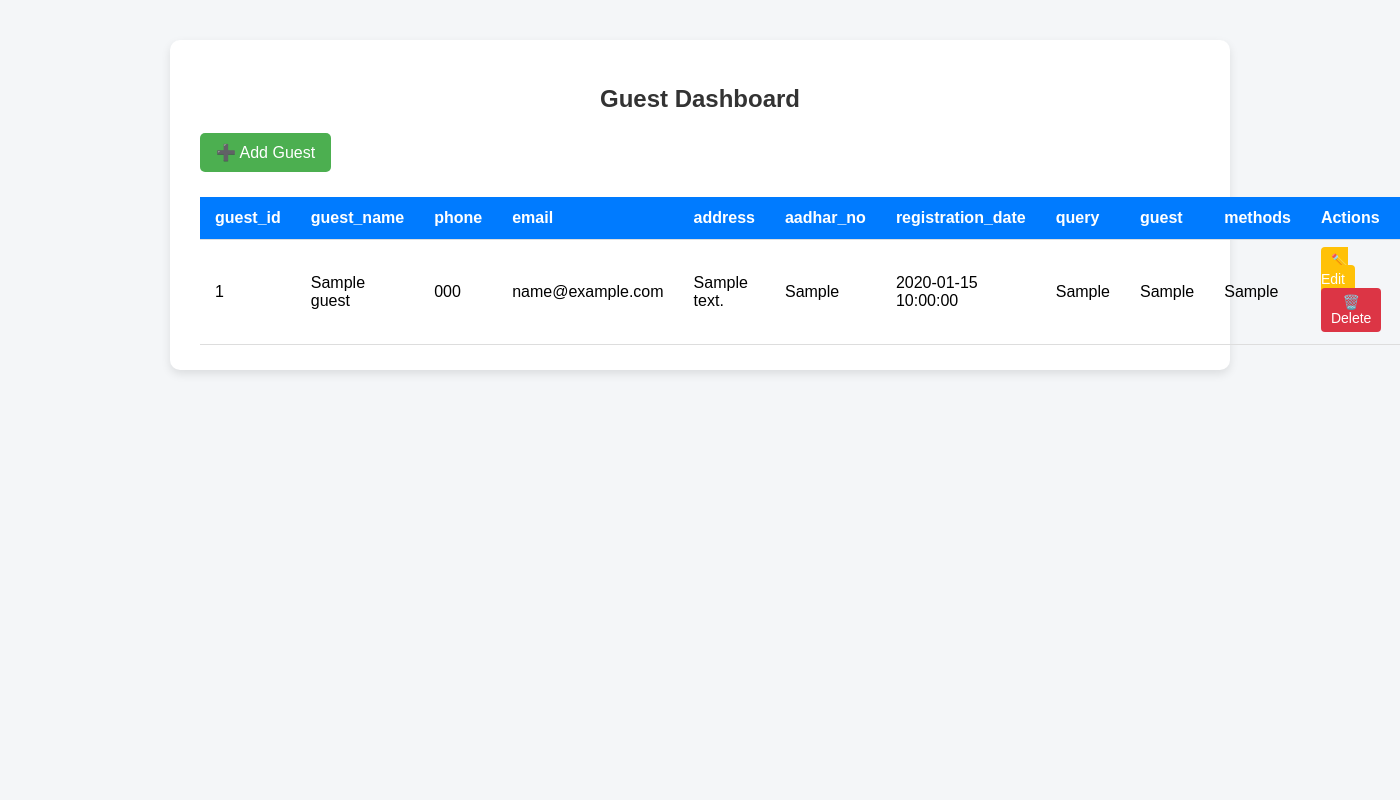
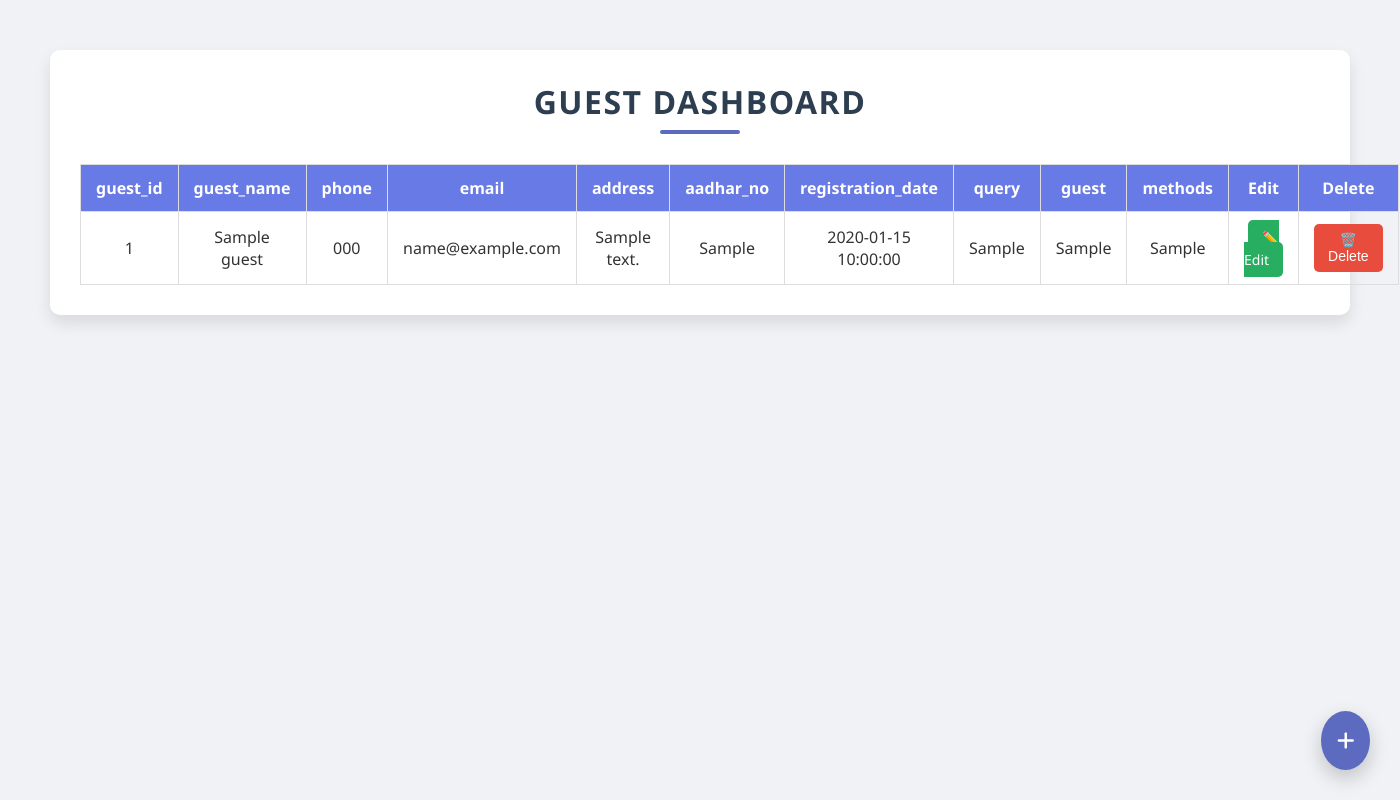
Before and after one commit to Aaslesha05/hotel-management-db, a Flask app: page /dashboard in a window 1400 px wide. Run offline with Flask 3, Linux system fonts and the light colour scheme; tables that the repository leaves empty or names only in its code hold one stand-in row (values such as "Sample post").

Commit message:
update styling

```diff
--- a/static/style.css
+++ b/static/style.css
@@ -1,90 +1,181 @@
-/* style.css */
+/* Reset & Base */
+* {
+    margin: 0;
+    padding: 0;
+    box-sizing: border-box;
+}
 
 body {
-    font-family: Arial, sans-serif;
-    background-color: #f4f6f8;
-    margin: 0;
-    padding: 0;
+    font-family: 'Segoe UI', Tahoma, Geneva, Verdana, sans-serif;
+    background-color: #f0f2f5;
+    color: #333;
+    display: flex;
+    justify-content: center;
+    padding: 50px 15px;
 }
 
+/* Container */
 .container {
-    width: 90%;
-    max-width: 1000px;
-    margin: 40px auto;
-    background-color: #fff;
-    padding: 25px 30px;
+    background: white;
+    padding: 30px;
     border-radius: 10px;
-    box-shadow: 0 4px 10px rgba(0, 0, 0, 0.1);
+    box-shadow: 0 8px 16px rgba(0, 0, 0, 0.1);
+    width: 100%;
+    max-width: 1300px;
 }
 
 h2 {
+    font-size: 32px;
+    margin-bottom: 30px;
     text-align: center;
-    color: #333;
-    margin-bottom: 20px;
+    color: #2c3e50;
+    text-transform: uppercase;
+    letter-spacing: 1.5px;
+    position: relative;
 }
 
-a.btn {
-    display: inline-block;
-    background-color: #4CAF50;
-    color: white;
-    padding: 10px 16px;
-    text-decoration: none;
-    border-radius: 5px;
-    margin-bottom: 15px;
+h2::after {
+    content: '';
+    width: 80px;
+    height: 4px;
+    background-color: #5c6bc0;
+    display: block;
+    margin: 7px auto 0;
+    border-radius: 2px;
 }
 
-a.btn:hover {
-    background-color: #45a049;
+/* Add Guest Button */
+.btn {
+    background-color: #5c6bc0;
+    color: white;
+    text-decoration: none;
+    padding: 10px 20px;
+    border-radius: 6px;
+    display: inline-block;
+    margin-bottom: 20px;
+    transition: 0.3s ease;
 }
 
+.btn:hover {
+    background-color: #3f51b5;
+}
+
+/* Table */
 table {
     width: 100%;
     border-collapse: collapse;
     margin-top: 10px;
+    border-radius: 20px;
 }
 
 th, td {
     padding: 12px 15px;
-    text-align: left;
-    border-bottom: 1px solid #ddd;
+    text-align: center;
+    border: 1px solid #ddd;
 }
 
 th {
-    background-color: #007BFF;
+    background-color: #687ae5;
     color: white;
 }
 
-tr:hover {
-    background-color: #f1f1f1;
+tbody tr:nth-child(even) {
+    background-color: #f9f9f9;
 }
 
+/* Action Buttons */
 .btn-edit, .btn-delete {
-    padding: 6px 10px;
-    border: none;
-    border-radius: 4px;
+    padding: 8px 14px;
+    border-radius: 5px;
     text-decoration: none;
     color: white;
+    border: none;
     cursor: pointer;
     font-size: 14px;
-    margin-right: 5px;
+    transition: background 0.3s ease;
 }
 
 .btn-edit {
-    background-color: #ffc107;
+    background-color: #27ae60;
 }
 
 .btn-edit:hover {
-    background-color: #e0a800;
+    background-color: #219150;
 }
 
 .btn-delete {
-    background-color: #dc3545;
+    background-color: #e74c3c;
 }
 
 .btn-delete:hover {
-    background-color: #c82333;
+    background-color: #c0392b;
 }
 
+/* Inline Form for Delete Button */
 .inline-form {
     display: inline;
 }
+/* Floating Add Button */
+.btn-add {
+    position: fixed;
+    bottom: 30px;
+    right: 30px;
+    background-color: #5c6bc0;
+    color: white;
+    padding: 16px;
+    border-radius: 50%;
+    font-size: 20px;
+    text-align: center;
+    box-shadow: 0 8px 20px rgba(0, 0, 0, 0.2);
+    z-index: 1000;
+    transition: background 0.3s ease, transform 0.2s;
+}
+
+.btn-add:hover {
+    background-color: #3f51b5;
+    transform: scale(1.2);
+}
+
+.btn-add i {
+    color: #fff;
+}
+/* Table Row Hover Effect */
+tbody tr:hover {
+    background-color: #f1f1f1;
+    cursor: pointer;
+}
+
+/* Responsive */
+@media screen and (max-width: 768px) {
+    .container {
+        padding: 20px;
+    }
+
+    table, thead, tbody, th, td, tr {
+        display: block;
+    }
+
+    tr {
+        margin-bottom: 15px;
+    }
+
+    td {
+        text-align: right;
+        padding-left: 50%;
+        position: relative;
+    }
+
+    td::before {
+        content: attr(data-label);
+        position: absolute;
+        left: 15px;
+        width: 45%;
+        padding-left: 10px;
+        font-weight: bold;
+        text-align: left;
+    }
+
+    th {
+        display: none;
+    }
+}
--- a/templates/dashboard.html
+++ b/templates/dashboard.html
@@ -3,18 +3,23 @@
 <head>
     <title>Dashboard</title>
     <link rel="stylesheet" href="{{ url_for('static', filename='style.css') }}">
+    <link rel="stylesheet" href="https://cdnjs.cloudflare.com/ajax/libs/font-awesome/6.5.0/css/all.min.css">
+
 </head>
 <body>
     <div class="container">
         <h2>Guest Dashboard</h2>
-        <a class="btn" href="{{ url_for('add_guest') }}">➕ Add Guest</a>
+        <a class="btn-add" href="{{ url_for('add_guest') }}" title="Add New Guest">
+            <i class="fa-solid fa-plus fa-bounce"></i>
+        </a>
         <table>
             <thead>
                 <tr>
                     {% for column in columns %}
                         <th>{{ column }}</th>
                     {% endfor %}
-                    <th>Actions</th>
+                    <th>Edit</th>
+                    <th>Delete</th>
                 </tr>
             </thead>
             <tbody>
@@ -25,6 +30,8 @@
                         {% endfor %}
                         <td>
                             <a class="btn-edit" href="{{ url_for('edit_guest', id=guest[0]) }}">✏️ Edit</a>
+                        </td>
+                        <td>
                             <form method="POST" action="{{ url_for('delete_guest', guest_id=guest[0]) }}" class="inline-form">
                                 <button type="submit" class="btn-delete" onclick="return confirm('Delete this guest?')">🗑️ Delete</button>
                             </form>
```
